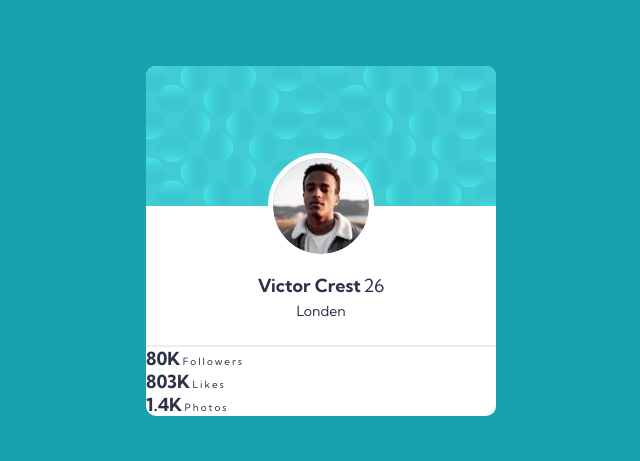
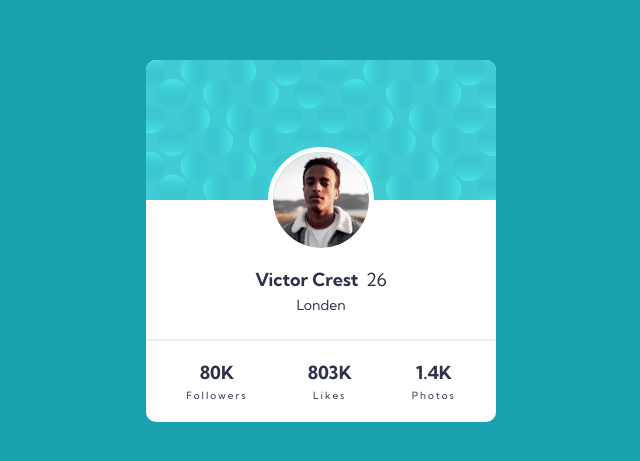
Before and after one commit to lazy-geek/scss-profile-card, a plain HTML site: page index.html in a window 1280 px wide. Shown: the part 159-620 px from the top of the page, without its empty margins (319-959 px from the left). Drawn offline with nearby package versions, Linux system fonts and the light colour scheme; files that its build step writes are made by us from their sources.

Commit message:
Align card footer and stats

```diff
--- a/scss/_card.scss
+++ b/scss/_card.scss
@@ -22,6 +22,7 @@
     &__name {
         font-size: $font-med;
         font-weight: $font-bold;
+        margin-right: 5px;
     }
     &__age {
         font-size: $font-med;
@@ -35,10 +36,17 @@
     }
 
     &__footer {
+        display: flex;
+        justify-content: space-evenly;
         .stats {
+            display: flex;
+            flex-direction: column;
+            align-items: center;
+            padding: 20px;
             &__count{
                 font-weight: $font-bold;
                 font-size: $font-med;
+                margin-bottom: 5px;
             }
 
             &__title {
```
